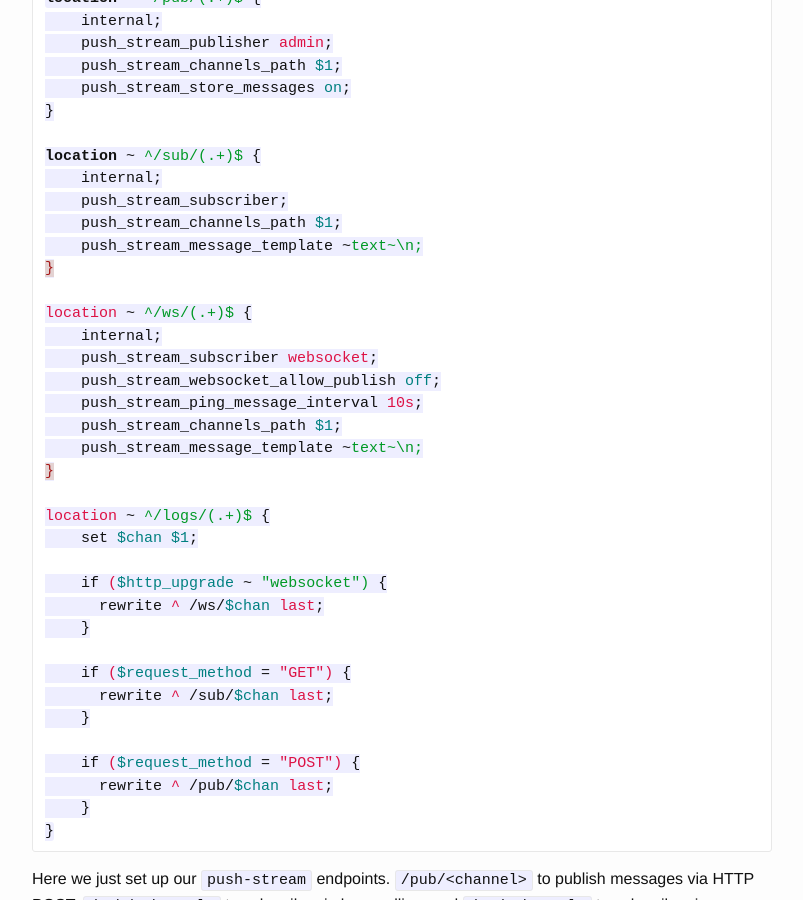
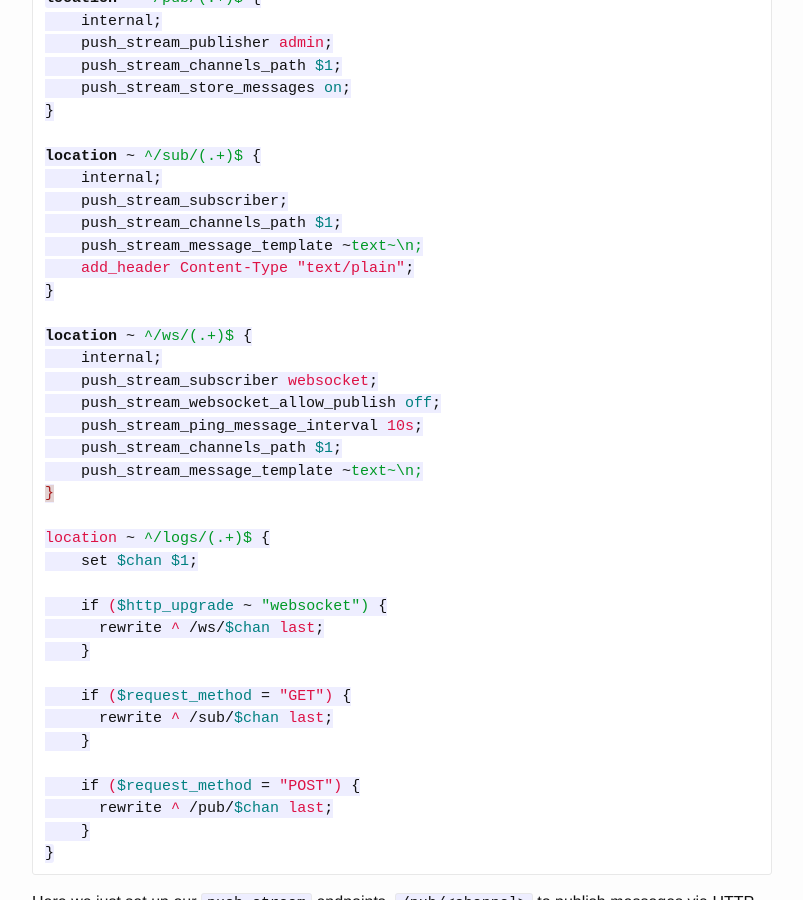
Before and after one commit to benwilber/benwilber.github.io, a Jekyll site: the page built from _posts/2015-12-31-streaming-logs-over-http-with-nginx.md, in a window 1280 px wide and 900 px high, scrolled down 1370 px. Shown: the whole window, without its empty margins (238-1041 px from the left). Built offline with Jekyll 4.4.1, drawn with Linux system fonts in a browser that asks for light colours; comment, search, counter and statistics services are not loaded.

Commit message:
content type

```diff
--- a/_posts/2015-12-31-streaming-logs-over-http-with-nginx.md
+++ b/_posts/2015-12-31-streaming-logs-over-http-with-nginx.md
@@ -68,6 +68,7 @@ location ~ ^/sub/(.+)$ {
     push_stream_subscriber;
     push_stream_channels_path $1;
     push_stream_message_template ~text~\n;
+    add_header Content-Type "text/plain";
 }
 
 location ~ ^/ws/(.+)$ {
```
